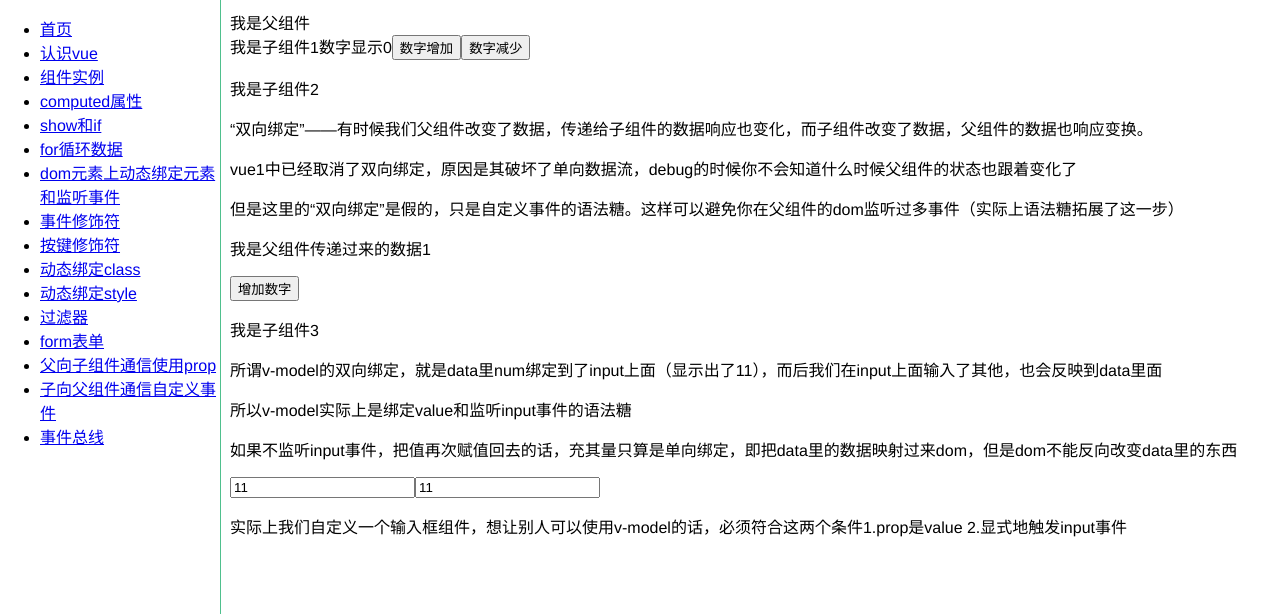
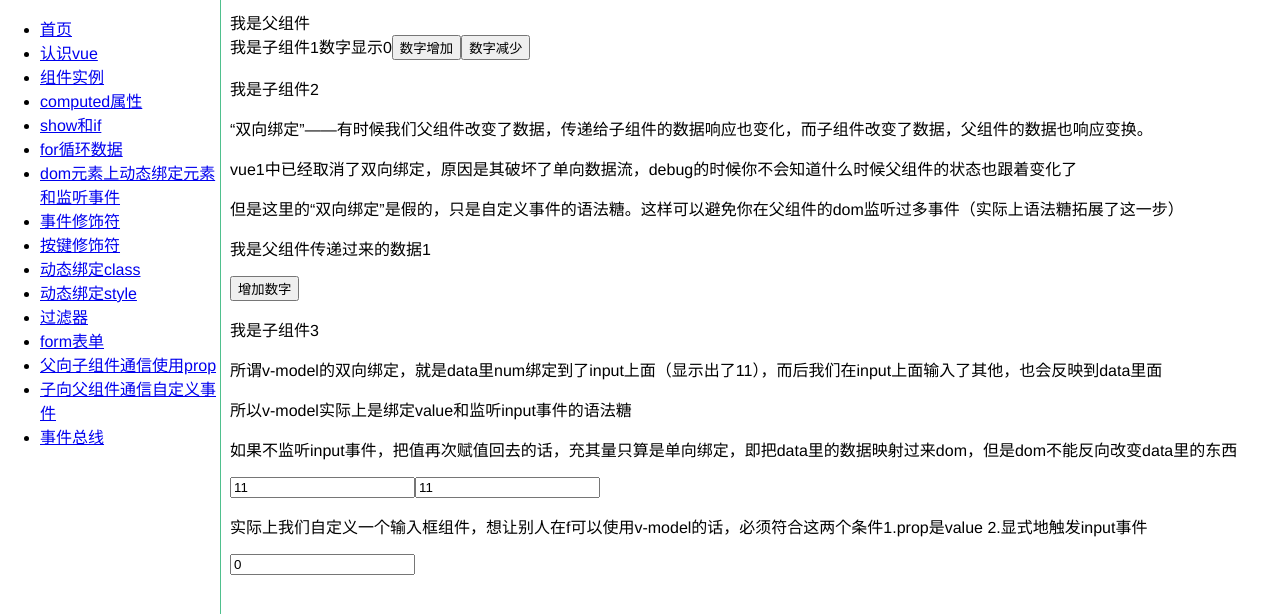
Before and after one commit to yokiyokiyoki/vue-component, a Vue app: page /#/customEvent in a window 1280 px wide. Shown: the top 614 px of the page. Built offline with nearby package versions, Linux system fonts and the light colour scheme.

Commit message:
v-model观测一下变化

```diff
--- a/src/components/customEvent/customEvent.vue
+++ b/src/components/customEvent/customEvent.vue
@@ -7,7 +7,7 @@
     <sync-child v-bind:num.sync='num'></sync-child>
     <!-- 上面那个表达式会被编译为下面这样，可以把注释放开 -->
     <!-- <sync-child v-bind:num='num' v-on:update:num="val=>num=val"></sync-child> -->
-    <model></model>
+    <model v-model="modelNum"></model>
   </div>
 </template>
 <script>
@@ -32,8 +32,14 @@
     },
     data() {
       return {
-        num: 1
+        num: 1,
+        modelNum: 0
       };
+    },
+    watch: {
+      modelNum(val, oldVal) {
+        console.log("观察一下变化" + val);
+      }
     }
   };
 </script>
--- a/src/components/customEvent/model.vue
+++ b/src/components/customEvent/model.vue
@@ -6,7 +6,8 @@
       <p>如果不监听input事件，把值再次赋值回去的话，充其量只算是单向绑定，即把data里的数据映射过来dom，但是dom不能反向改变data里的东西</p>
       <input type="text" v-bind:value="num" @input="inputListener($event)">
       <input type="text" v-model="num">
-      <p>实际上我们自定义一个输入框组件，想让别人可以使用v-model的话，必须符合这两个条件1.prop是value 2.显式地触发input事件</p>
+      <p>实际上我们自定义一个输入框组件，想让别人在f可以使用v-model的话，必须符合这两个条件1.prop是value 2.显式地触发input事件</p>
+      <input type="text" :value='value' @input="emitInput($event)">
   </div>
 </template>
 <script>
@@ -15,6 +16,10 @@
         inputListener(e) {
           this.num = e.target.value;
           console.log(this.num);
+        },
+        emitInput(e) {
+          // 显式地input事件
+          this.$emit("input", e.target.value);
         }
       },
       data() {
@@ -22,10 +27,10 @@
           num: 11
         };
       },
-      prop: {
+      props: {
         value: {
-          type: Number,
-          default: 1
+          type: String,
+          default: "1"
         }
       }
     };
```
